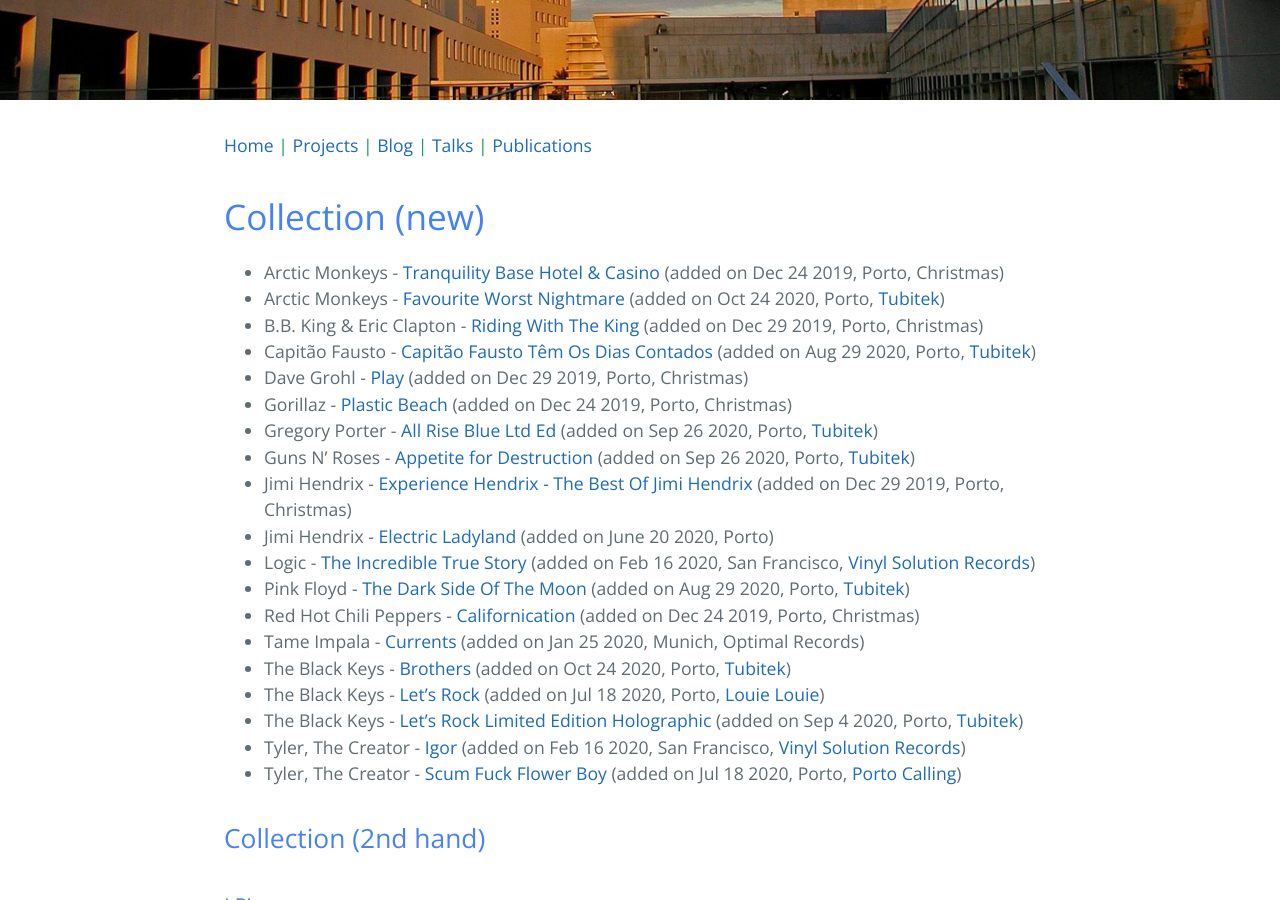
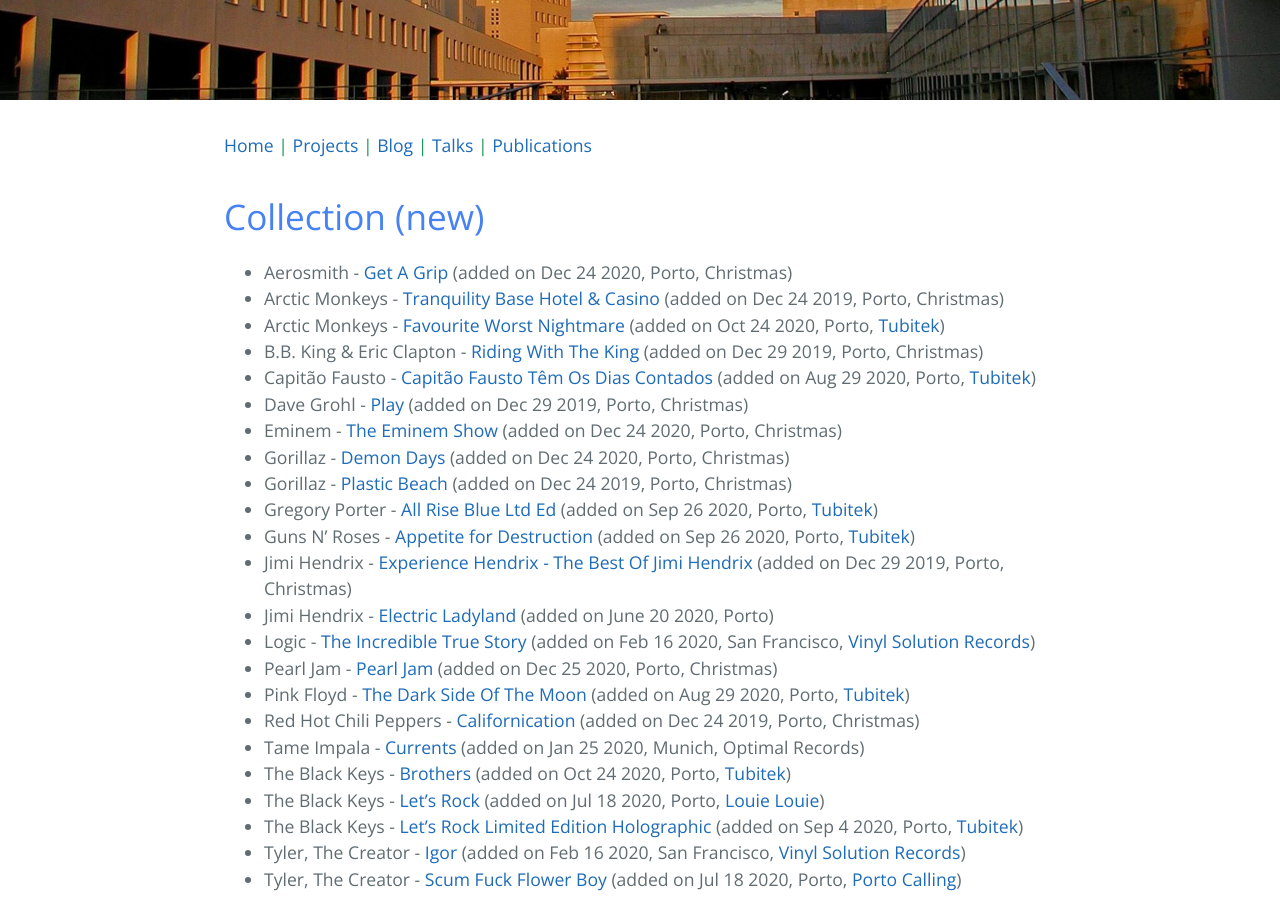
Before and after one commit to andrelago13/andrelago13.github.io, a Jekyll site: the page built from records.md, in a window 1280 px wide and 900 px high, scrolled down 217 px. Built offline with Jekyll 4.4.1, drawn with Linux system fonts in a browser that asks for light colours; some of the changed text lies outside the part shown.

Commit message:
Update records.md

```diff
--- a/records.md
+++ b/records.md
@@ -6,17 +6,21 @@
 
 # Collection (new)
 
+* Aerosmith - [Get A Grip](https://www.discogs.com/Aerosmith-Get-A-Grip/master/37273) (added on Dec 24 2020, Porto, Christmas)
 * Arctic Monkeys - [Tranquility Base Hotel & Casino](https://www.discogs.com/Arctic-Monkeys-Tranquility-Base-Hotel-Casino/release/11975894) (added on Dec 24 2019, Porto, Christmas)
 * Arctic Monkeys - [Favourite Worst Nightmare](https://www.discogs.com/Arctic-Monkeys-Favourite-Worst-Nightmare/master/69774) (added on Oct 24 2020, Porto, [Tubitek](https://goo.gl/maps/NDAsdpae4gkNGo978))
 * B.B. King & Eric Clapton - [Riding With The King](https://www.discogs.com/BB-King-Eric-Clapton-Riding-With-The-King/master/85205) (added on Dec 29 2019, Porto, Christmas)
 * Capitão Fausto - [Capitão Fausto Têm Os Dias Contados](https://www.discogs.com/Capit%C3%A3o-Fausto-Capit%C3%A3o-Fausto-T%C3%AAm-Os-Dias-Contados/master/1046570) (added on Aug 29 2020, Porto, [Tubitek](https://goo.gl/maps/NDAsdpae4gkNGo978))
 * Dave Grohl - [Play](https://www.discogs.com/Dave-Grohl-Play/master/1415493) (added on Dec 29 2019, Porto, Christmas)
+* Eminem - [The Eminem Show](https://www.discogs.com/Eminem-The-Eminem-Show/master/12344) (added on Dec 24 2020, Porto, Christmas)
+* Gorillaz - [Demon Days](https://www.discogs.com/Gorillaz-Demon-Days/master/58002) (added on Dec 24 2020, Porto, Christmas)
 * Gorillaz - [Plastic Beach](https://www.discogs.com/Gorillaz-Plastic-Beach/master/231219) (added on Dec 24 2019, Porto, Christmas)
 * Gregory Porter - [All Rise Blue Ltd Ed](https://www.discogs.com/Gregory-Porter-All-Rise/release/15826596) (added on Sep 26 2020, Porto, [Tubitek](https://goo.gl/maps/NDAsdpae4gkNGo978))
 * Guns N' Roses - [Appetite for Destruction](https://www.discogs.com/Guns-N-Roses-Appetite-For-Destruction/master/9467) (added on Sep 26 2020, Porto, [Tubitek](https://goo.gl/maps/NDAsdpae4gkNGo978))
 * Jimi Hendrix - [Experience Hendrix - The Best Of Jimi Hendrix](https://www.discogs.com/Jimi-Hendrix-Experience-Hendrix-The-Best-Of-Jimi-Hendrix/master/75394) (added on Dec 29 2019, Porto, Christmas)
 * Jimi Hendrix - [Electric Ladyland](https://www.discogs.com/The-Jimi-Hendrix-Experience-Electric-Ladyland/release/399579) (added on June 20 2020, Porto)
 * Logic - [The Incredible True Story](https://www.discogs.com/Logic-The-Incredible-True-Story/master/965423) (added on Feb 16 2020, San Francisco, [Vinyl Solution Records](https://goo.gl/maps/wBKuwLo4mYhGpHDf7))
+* Pearl Jam - [Pearl Jam](https://www.discogs.com/Pearl-Jam-Pearl-Jam/master/90786) (added on Dec 25 2020, Porto, Christmas)
 * Pink Floyd - [The Dark Side Of The Moon](https://www.discogs.com/Pink-Floyd-The-Dark-Side-Of-The-Moon/master/10362) (added on Aug 29 2020, Porto, [Tubitek](https://goo.gl/maps/NDAsdpae4gkNGo978))
 * Red Hot Chili Peppers - [Californication](https://www.discogs.com/Red-Hot-Chili-Peppers-Californication/master/42546) (added on Dec 24 2019, Porto, Christmas)
 * Tame Impala - [Currents](https://www.discogs.com/Tame-Impala-Currents/master/861083) (added on Jan 25 2020, Munich, Optimal Records)
```
Also changed, not shown: other parts of records.md (+0 -3 lines).
